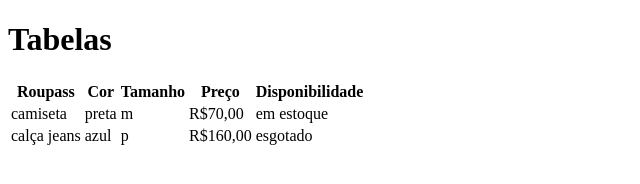
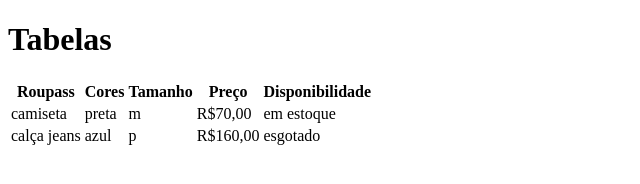
Before and after one commit to proscholdt/aula-tabela, a plain HTML site: page index.html in a window 1280 px wide. Shown: the whole page, without its empty margins (0-640 px from the left). Drawn offline with Linux system fonts and the light colour scheme.

Commit message:
trocado de cor para cores

```diff
--- a/index.html
+++ b/index.html
@@ -11,7 +11,7 @@
     <table>
 <tr>
     <th>Roupass</th>
-    <th>Cor</th>
+    <th>Cores</th>
     <th>Tamanho</th>
     <th>Preço</th>
     <th>Disponibilidade</th>
```
